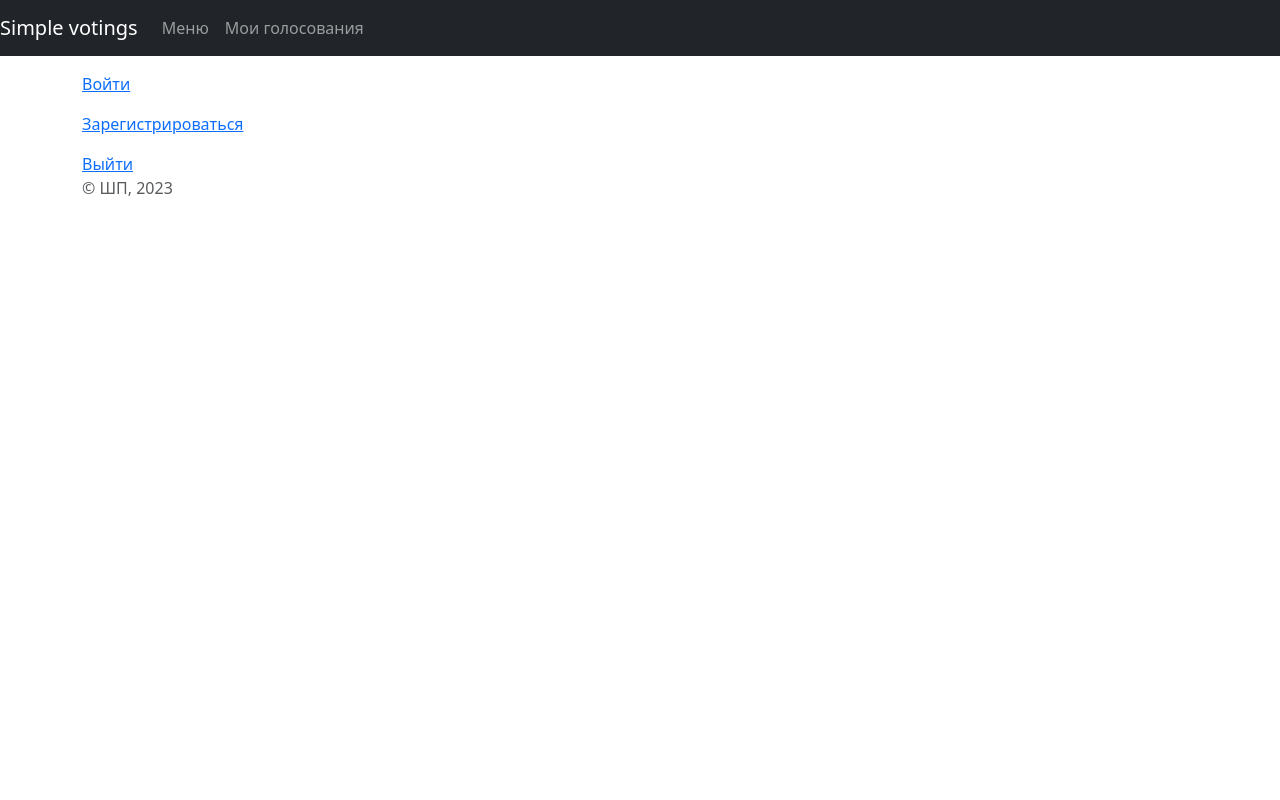
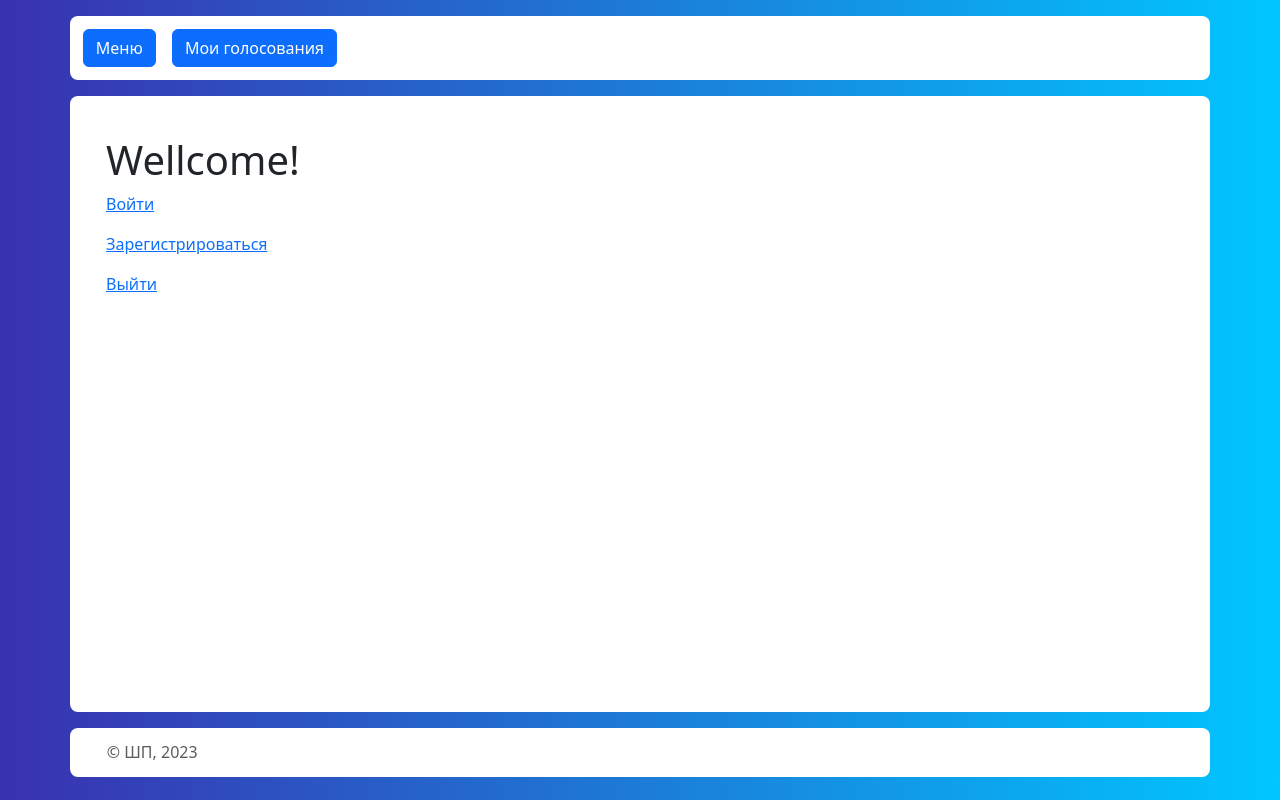
Before and after one commit to urtanto/FinE, a Django app: page / in a window 1280 px wide. Run offline with Django 4.2, Linux system fonts and the light colour scheme; some libraries are stand-ins or nearby versions.

Commit message:
new view

```diff
--- /dev/null
+++ b/fine/static/css/base.css
@@ -0,0 +1,31 @@
+.gradient-background {
+    background: -webkit-linear-gradient(left, #3931af, #00c6ff);
+}
+
+.full-screen {
+    height: 94%;
+    width: 94%;
+}
+
+.footer {
+    padding: 1vw;
+    background: #fff;
+    margin-top: 2vh;
+    border-radius: 0.5rem;
+}
+
+.header {
+    padding: 1vw;
+    background: #fff;
+    margin-top: 2vh;
+    border-radius: 0.5rem;
+}
+
+.borders {
+    display: flex;
+    padding: 3vh;
+    background: #fff;
+    margin-top: 2vh;
+    border-radius: 0.5rem;
+    min-height: 77vh;
+}
--- /dev/null
+++ b/fine/static/css/menu.css
@@ -0,0 +1,4 @@
+.full-button {
+    display: inline-block;
+    margin-right: calc(1vw - 1px);
+}
--- a/fine/templates/base/base.html
+++ b/fine/templates/base/base.html
@@ -2,32 +2,39 @@
 <html lang="en">
 
 {% load bootstrap5 %}
+{% load static %}
 
 <head>
     <meta charset="UTF-8">
     <title>{{ pagename }} - Simple votings</title>
 
     {% bootstrap_css %}
+    <link rel="stylesheet" href="{% static 'css/base.css' %}"/>
+    <link rel="stylesheet" href="{% static 'css/menu.css' %}"/>
     {% block extra_css %}{% endblock %}
 </head>
 
 
-<body>
-
-<header>
+<body class="gradient-background">
+<header class="header container">
     {% include 'base/menu.html' %}
+    {% block header %}{% endblock %}
 </header>
 
-<main role="main" class="container">
-    {% bootstrap_messages %}
-    {% block content %} {% endblock %}
-</main>
+<div class="container borders">
+    <main role="main" class="container-fluid">
+        {% bootstrap_messages %}
+        {% block content %}{% endblock %}
+    </main>
+
+
+</div>
 
 {% block extracontent %} {% endblock %}
 
-<footer class="footer">
+<footer class="footer container">
     {% block footer %}
-    <div class="container text-right">
+    <div class="container text-right" style="margin: 0; padding: 0 0 0 3vh;">
         <span class="text-muted">&copy; ШП, {% now "Y" %}</span>
     </div>
     {% endblock %}
--- a/fine/templates/base/menu.html
+++ b/fine/templates/base/menu.html
@@ -1,20 +1,7 @@
-<nav class="navbar navbar-expand-md navbar-dark fixed-top bg-dark">
-    <a class="navbar-brand" href="{% url 'index' %}">Simple votings</a>
-    <div class="collapse navbar-collapse" id="navbarCollapse">
-        <ul class="navbar-nav mr-auto">
 {% block menu %}
 {% for item in menu %}
 {% if item.url_name == "my_votings" and request.user.is_authenticated or item.url_name != "my_votings" %}
-            <li class="nav-item active">
-                <a class="nav-link" href="{% url item.url_name %}">{{ item.name }}</a>
-            </li>
+<a class="btn btn-primary full-button" href="{% url item.url_name %}">{{ item.name }}</a>
 {% endif %}
 {% endfor %}
 {% endblock %}
-        </ul>
-        <ul class="navbar-nav mr-1">
-            {% block usermenu %}
-            {% endblock %}
-        </ul>
-    </div>
-</nav>
```
Lines whose indentation alone changed are shown as unchanged.
